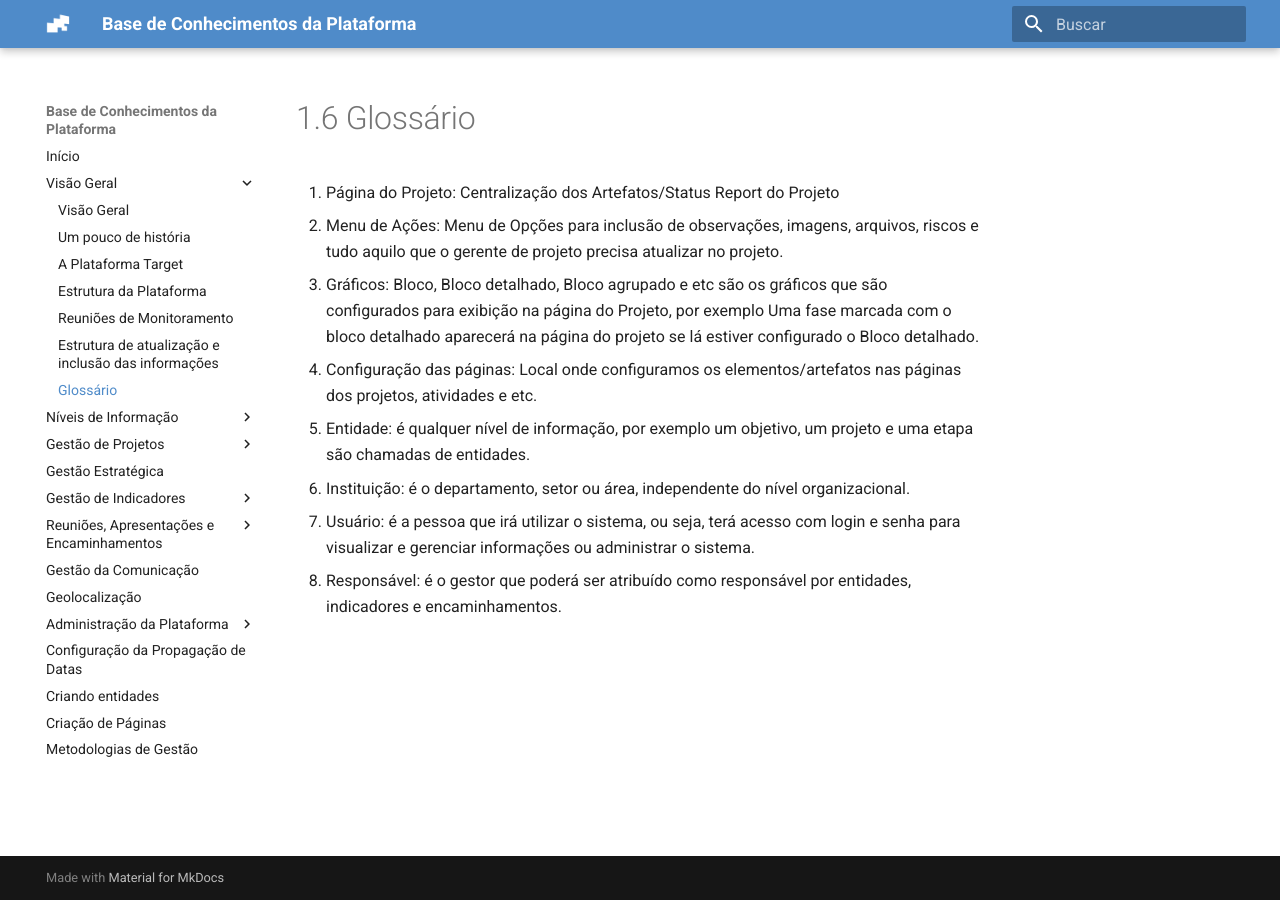
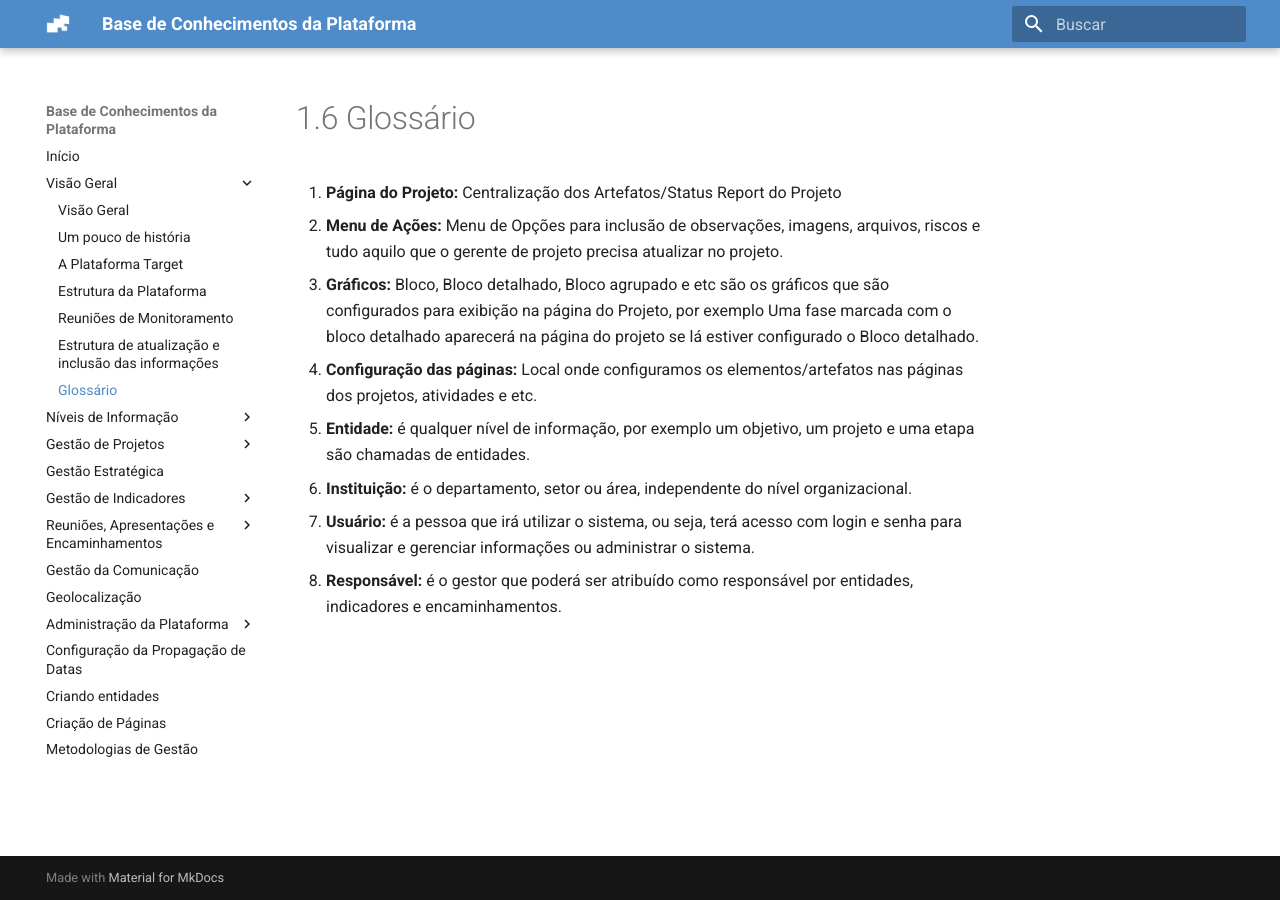
Before and after one commit to facilit/facilit.github.io, an MkDocs documentation site: the page built from docs/1.6_Glossário.md, in a window 1280 px wide. Built offline with MkDocs 1.6.1 and Material for MkDocs 9.7.7, drawn with Linux system fonts in a browser that asks for light colours.

```diff
--- a/docs/1.6_Glossário.md
+++ b/docs/1.6_Glossário.md
@@ -1,10 +1,10 @@
 # 1.6 Glossário
 
-1. Página do Projeto: Centralização dos Artefatos/Status Report do Projeto
-2. Menu de Ações: Menu de Opções para inclusão de observações, imagens, arquivos, riscos e tudo aquilo que o gerente de projeto precisa atualizar no projeto.
-3. Gráficos: Bloco, Bloco detalhado, Bloco agrupado e etc são os gráficos que são configurados para exibição na página do Projeto, por exemplo Uma fase marcada com o bloco detalhado aparecerá na página do projeto se lá estiver configurado o Bloco detalhado.
-4. Configuração das páginas: Local onde configuramos os elementos/artefatos nas páginas dos projetos, atividades e etc.
-5. Entidade: é qualquer nível de informação, por exemplo um objetivo, um projeto e uma etapa são chamadas de entidades.
-6. Instituição: é o departamento, setor ou área, independente do nível organizacional.
-7. Usuário: é a pessoa que irá utilizar o sistema, ou seja, terá acesso com login e senha para visualizar e gerenciar informações ou administrar o sistema.
-8. Responsável: é o gestor que poderá ser atribuído como responsável por entidades, indicadores e encaminhamentos.
+1. **Página do Projeto:** Centralização dos Artefatos/Status Report do Projeto
+2. **Menu de Ações:** Menu de Opções para inclusão de observações, imagens, arquivos, riscos e tudo aquilo que o gerente de projeto precisa atualizar no projeto.
+3. **Gráficos:** Bloco, Bloco detalhado, Bloco agrupado e etc são os gráficos que são configurados para exibição na página do Projeto, por exemplo Uma fase marcada com o bloco detalhado aparecerá na página do projeto se lá estiver configurado o Bloco detalhado.
+4. **Configuração das páginas:** Local onde configuramos os elementos/artefatos nas páginas dos projetos, atividades e etc.
+5. **Entidade:** é qualquer nível de informação, por exemplo um objetivo, um projeto e uma etapa são chamadas de entidades.
+6. **Instituição:** é o departamento, setor ou área, independente do nível organizacional.
+7. **Usuário:** é a pessoa que irá utilizar o sistema, ou seja, terá acesso com login e senha para visualizar e gerenciar informações ou administrar o sistema.
+8. **Responsável:** é o gestor que poderá ser atribuído como responsável por entidades, indicadores e encaminhamentos.
```
